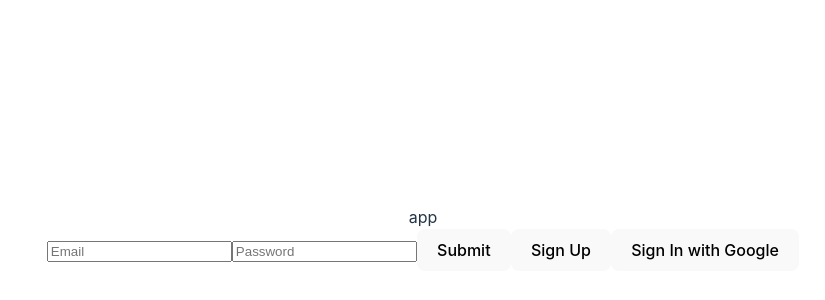
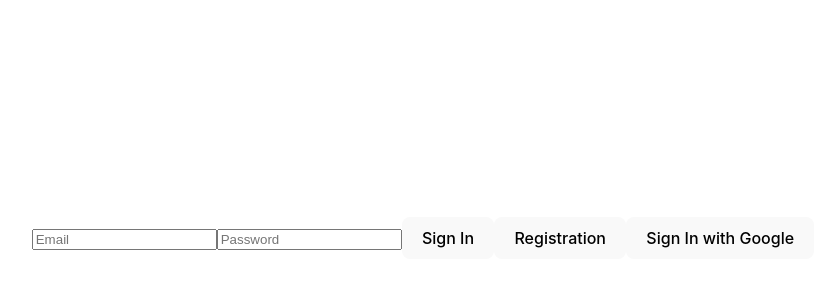
Before and after one commit to milabozhevskaya/fronttech, a React (Vite) app: page / in a window 1280 px wide. Shown: the part 162-462 px from the top of the page, without its empty margins (217-1042 px from the left). Built offline with nearby package versions, Linux system fonts and the light colour scheme; no server answers.

Commit message:
feat(project): add content to Login, Layout components

```diff
--- a/src/App.tsx
+++ b/src/App.tsx
@@ -14,7 +14,7 @@ export function App() {
 
   return (
     <>
-      <div>app {currentUser ? <Layout /> : <Login />}</div>
+      <div>{currentUser ? <Layout /> : <Login />}</div>
     </>
   );
 }
--- a/src/components/layout/Layout.tsx
+++ b/src/components/layout/Layout.tsx
@@ -11,8 +11,15 @@ export const Layout = () => {
 
   return (
     <div>
-      <p>{currentUser?.displayName}</p>
-      <button onClick={logout}></button>
+      <p>
+        Hello,{" "}
+        {currentUser && currentUser.displayName
+          ? currentUser.displayName
+          : "user"}
+        !
+      </p>
+      <p>You are logged with {currentUser?.email}</p>
+      <button onClick={logout}>Sign Out</button>
     </div>
   );
 };
--- a/src/components/widgets/Login.tsx
+++ b/src/components/widgets/Login.tsx
@@ -68,10 +68,12 @@ export const Login = () => {
         onChange={updatePassword}
       />
       <button onClick={handleSubmit}>
-        <span>Submit</span>
+        <span>{createAccount ? "Sign Up" : "Sign In"}</span>
       </button>
       <button onClick={changeSignUp}>
-        <span>{createAccount ? "Sign In" : "Sign Up"}</span>
+        <span>
+          {createAccount ? "Already have an account" : "Registration"}
+        </span>
       </button>
       <button onClick={handleSubmitWithGoogle}>
         <span>Sign In with Google</span>
```
